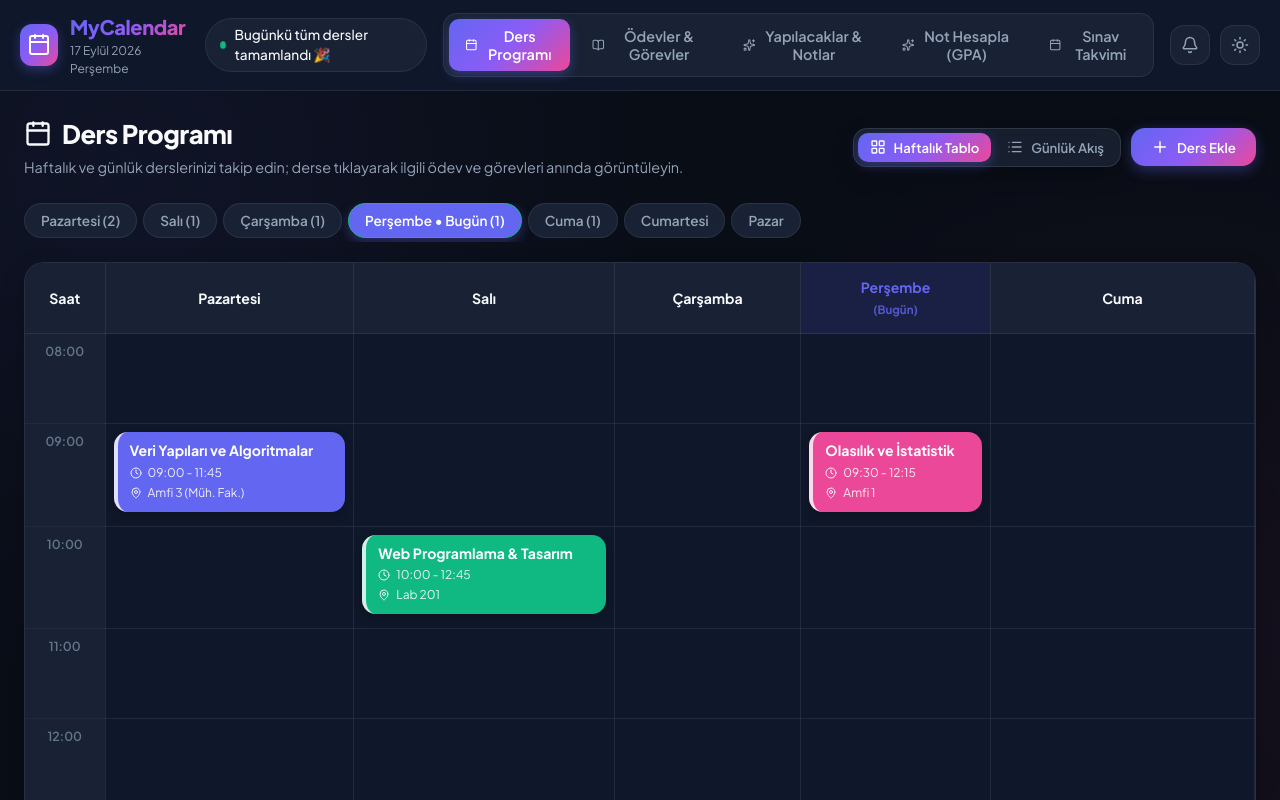
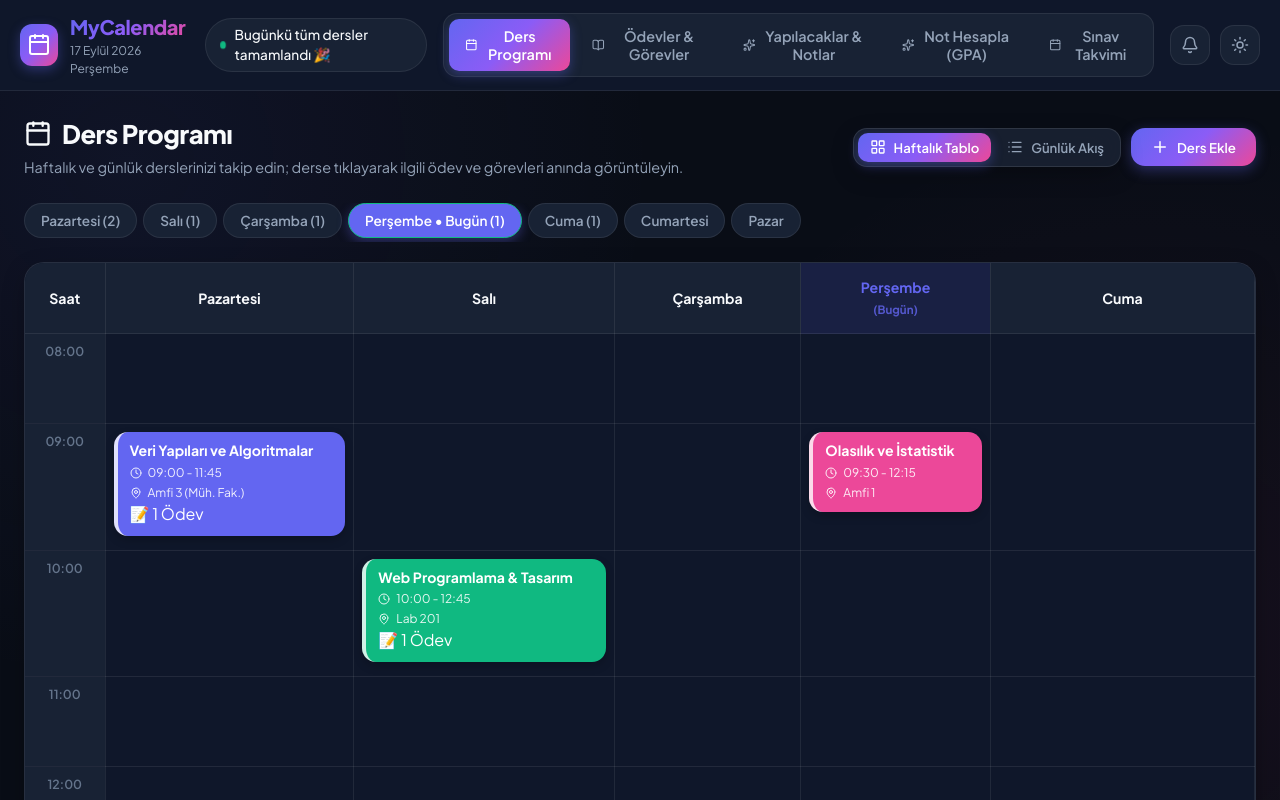
Before and after one commit to zehratuncer/MyCalendar, a React (Vite) app: page / in a window 1280 px wide. Shown: the top 800 px of the page. Built offline with nearby package versions, Linux system fonts and the light colour scheme.

Commit message:
Ders programı ile ödevler arasındaki senkronizasyon hatası düzeltildi

```diff
--- a/src/App.jsx
+++ b/src/App.jsx
@@ -62,6 +62,13 @@
               setData((prev) => ({
                 ...prev,
                 courses: typeof newCourses === 'function' ? newCourses(prev.courses) : newCourses
+              }))
+            }
+            assignments={data.assignments}
+            setAssignments={(newAssignments) =>
+              setData((prev) => ({
+                ...prev,
+                assignments: typeof newAssignments === 'function' ? newAssignments(prev.assignments) : newAssignments
               }))
             }
           />
--- a/src/components/AssignmentModal.jsx
+++ b/src/components/AssignmentModal.jsx
@@ -41,6 +41,8 @@
 
   if (!isOpen) return null;
 
+  const isEditing = Boolean(editingAssignment && editingAssignment.id);
+
   const handleCourseChange = (e) => {
     const courseId = e.target.value;
     const selectedCourse = courses.find((c) => c.id === courseId);
@@ -56,7 +58,7 @@
     if (!formData.title.trim()) return alert('Lütfen ödev başlığını giriniz.');
     onSave({
       ...formData,
-      id: editingAssignment ? editingAssignment.id : `assign-${Date.now()}`
+      id: isEditing ? editingAssignment.id : `assign-${Date.now()}`
     });
     onClose();
   };
@@ -67,7 +69,7 @@
         {/* Modal Header */}
         <div style={{ display: 'flex', alignItems: 'center', justifyContent: 'space-between', padding: '20px 24px', borderBottom: '1px solid var(--border-subtle)' }}>
           <h2 style={{ fontSize: '1.25rem', fontWeight: 700 }}>
-            {editingAssignment ? 'Ödevi Düzenle' : 'Yeni Ödev & Görev Ekle'}
+            {isEditing ? 'Ödevi Düzenle' : 'Yeni Ödev & Görev Ekle'}
           </h2>
           <button onClick={onClose} className="btn-icon">
             <X size={18} />
@@ -168,7 +170,7 @@
 
           {/* Footer Actions */}
           <div style={{ display: 'flex', alignItems: 'center', justifyContent: 'space-between', marginTop: '20px' }}>
-            {editingAssignment && (
+            {isEditing && (
               <button
                 type="button"
                 onClick={() => {
@@ -190,7 +192,7 @@
               </button>
               <button type="submit" className="btn-primary">
                 <Save size={16} />
-                <span>{editingAssignment ? 'Kaydet' : 'Ödevi Ekle'}</span>
+                <span>{isEditing ? 'Kaydet' : 'Ödevi Ekle'}</span>
               </button>
             </div>
           </div>
--- a/src/components/AssignmentsView.jsx
+++ b/src/components/AssignmentsView.jsx
@@ -32,7 +32,7 @@
   };
 
   const handleSave = (item) => {
-    if (editingAssignment) {
+    if (editingAssignment && editingAssignment.id) {
       setAssignments(assignments.map((a) => (a.id === item.id ? item : a)));
     } else {
       setAssignments([item, ...assignments]);
--- a/src/components/ScheduleView.jsx
+++ b/src/components/ScheduleView.jsx
@@ -78,7 +78,7 @@
 
   // Assignment Handlers
   const handleSaveAssignment = (assignmentData) => {
-    if (editingAssignment) {
+    if (editingAssignment && editingAssignment.id) {
       setAssignments(
         assignments.map((a) => (a.id === assignmentData.id ? assignmentData : a))
       );
```
